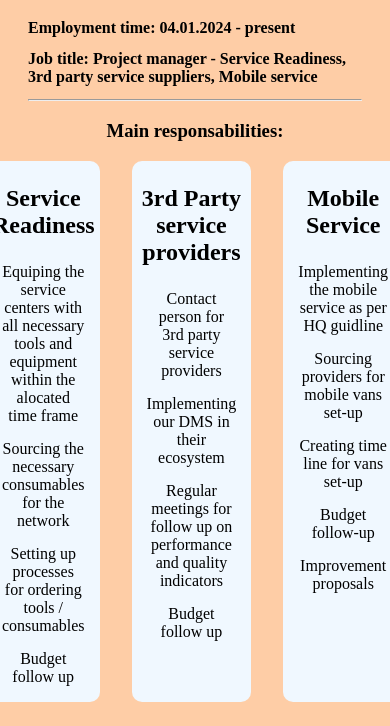
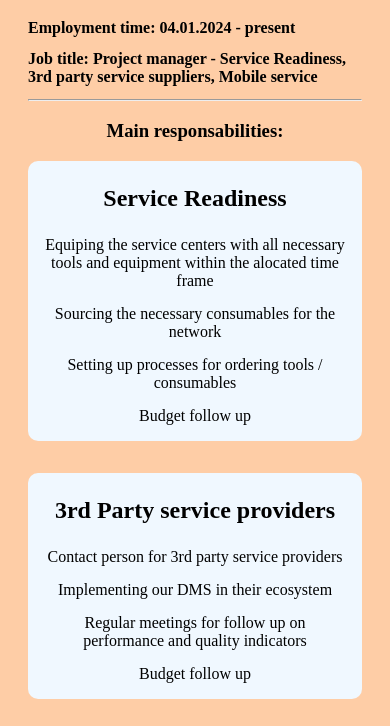
Before and after one commit to andytom181/My-Website-3.0, a plain HTML site: page public/Fisker.html in a window 390 px wide. Shown: the part 118-844 px from the top of the page. Drawn offline with Linux system fonts and the light colour scheme.

Commit message:
Add files via upload

```diff
--- a/style.css
+++ b/style.css
@@ -140,4 +140,7 @@ p {
       flex-direction: column;
     align-items: center;
     }
+    .main-responsabilities {
+      flex-direction: column;
+    }
   }
```
